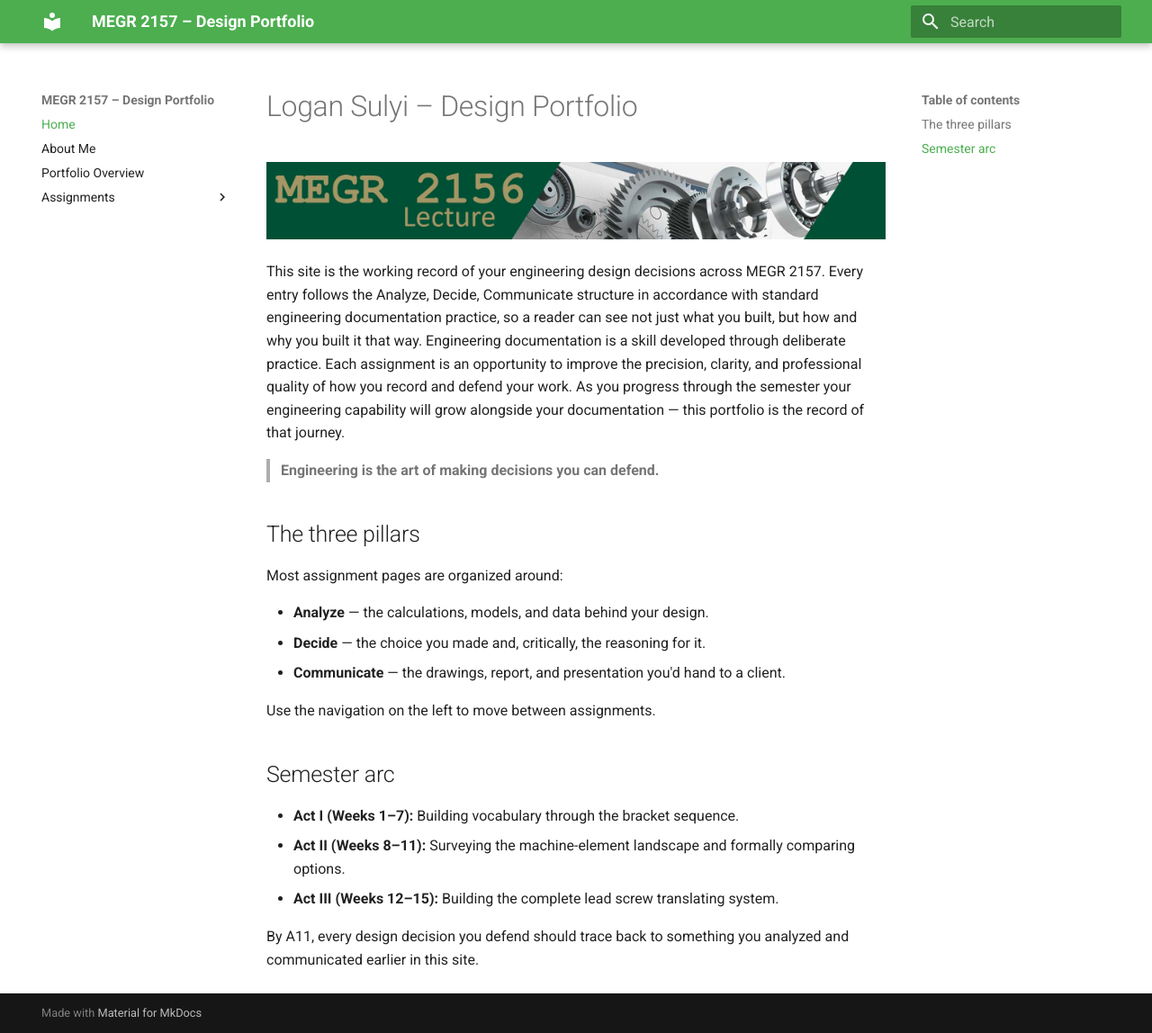
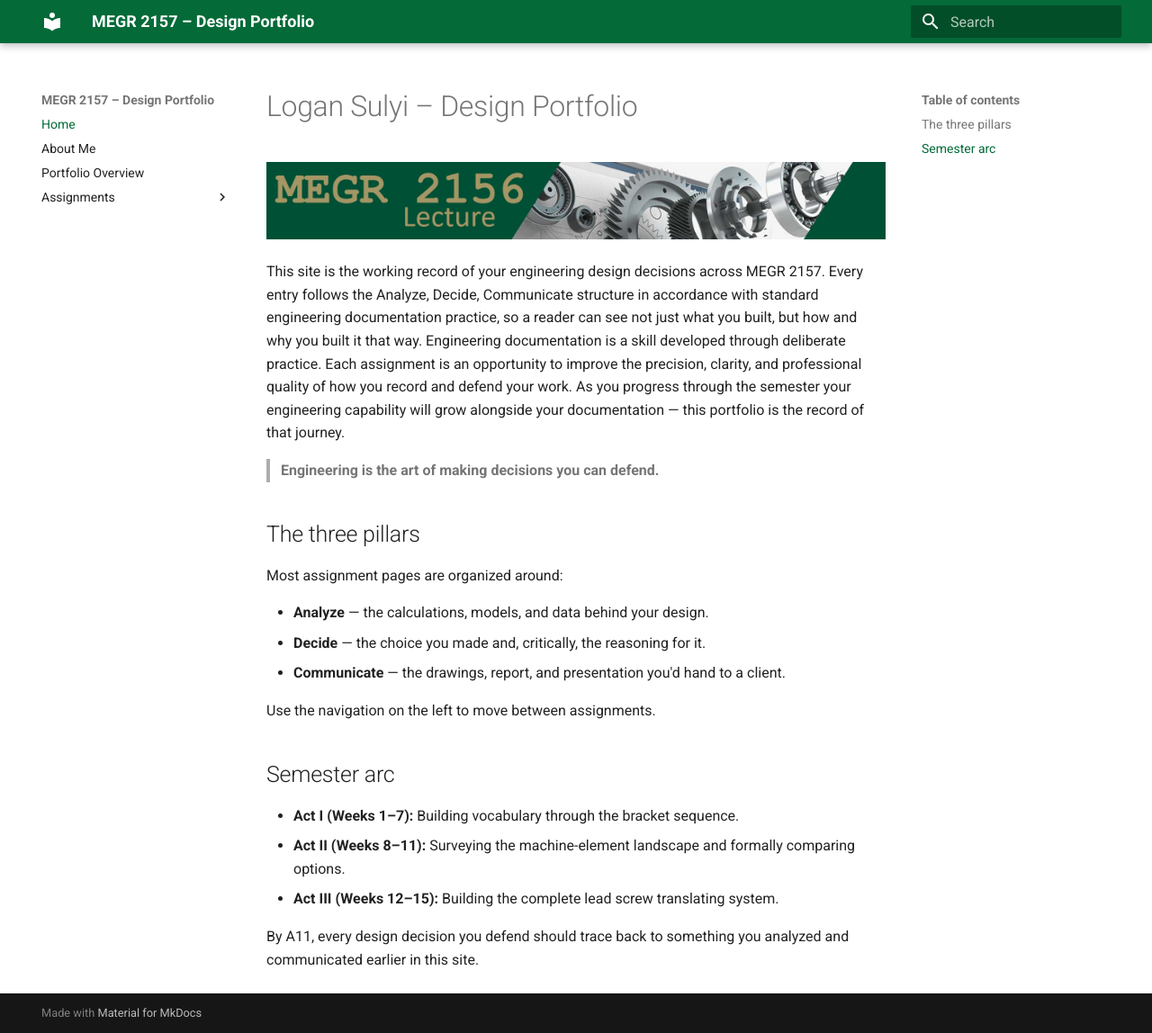
Before and after one commit to lsulyi/megr2157-portfolio, an MkDocs documentation site: the page built from docs/index.md, in a window 1280 px wide and 1148 px high. Shown: the whole window at 90% size. Built offline with MkDocs 1.6.1 and Material for MkDocs 9.7.7, drawn with Linux system fonts in a browser that asks for light colours.

Commit message:
Fix CSS syntax for primary color definition

```diff
--- a/docs/stylesheets/extra.css
+++ b/docs/stylesheets/extra.css
@@ -1,4 +1,4 @@
-:root {
+[data-md-color-primary="green"] {
   --md-primary-fg-color: #046A38;
   --md-primary-fg-color--light: #046A38;
   --md-primary-fg-color--dark: #046A38;
```
